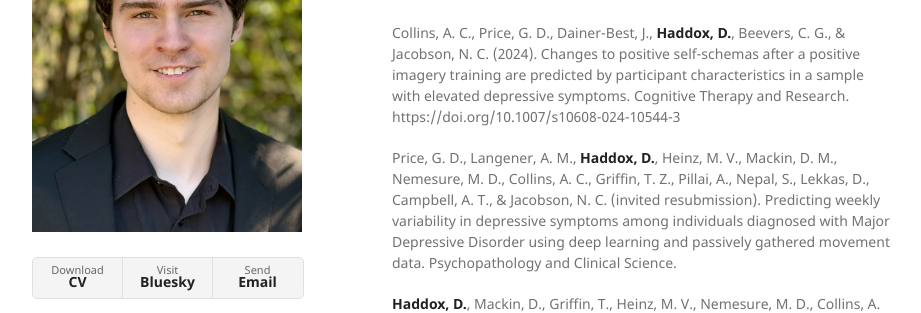
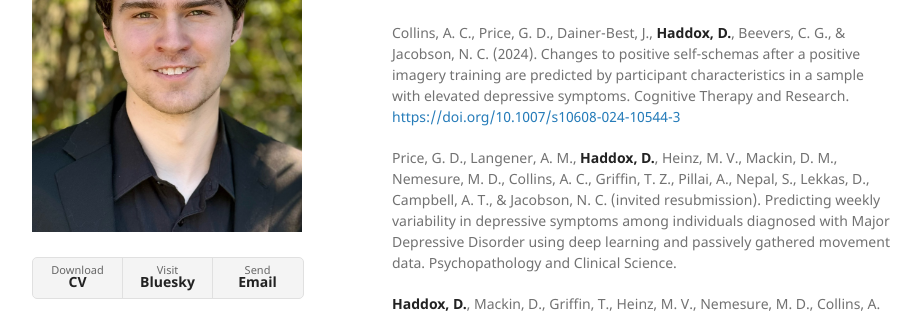
Before and after one commit to ddhaddox/ddhaddox.github.io, a Jekyll site: the page built from index.md, in a window 1280 px wide and 900 px high, scrolled down 325 px. Shown: the part 237-550 px from the top of the window, without its empty margins (178-1099 px from the left). Built offline with Jekyll 4.4.1, drawn with Linux system fonts in a browser that asks for light colours; our own code applies the rules of GitHub Pages for plain Markdown files; part of the change alters nothing that is shown.

```diff
--- a/index.md
+++ b/index.md
@@ -14,7 +14,7 @@ Bachelor of Arts in Psychology, Minor in Computer Science
 
 # Publications
 
-Collins, A. C., Price, G. D., Dainer-Best, J., **Haddox, D.**, Beevers, C. G., & Jacobson, N. C. (2024). Changes to positive self-schemas after a positive imagery training are predicted by participant characteristics in a sample with elevated depressive symptoms. Cognitive Therapy and Research. https://doi.org/10.1007/s10608-024-10544-3
+Collins, A. C., Price, G. D., Dainer-Best, J., **Haddox, D.**, Beevers, C. G., & Jacobson, N. C. (2024). Changes to positive self-schemas after a positive imagery training are predicted by participant characteristics in a sample with elevated depressive symptoms. Cognitive Therapy and Research. [https://doi.org/10.1007/s10608-024-10544-3](https://doi.org/10.1007/s10608-024-10544-3)
 
 Price, G. D., Langener, A. M., **Haddox, D.**, Heinz, M. V., Mackin, D. M., Nemesure, M. D., Collins, A. C., Griffin, T. Z., Pillai, A., Nepal, S., Lekkas, D., Campbell, A. T., & Jacobson, N. C. (invited resubmission). Predicting weekly variability in depressive symptoms among individuals diagnosed with Major Depressive Disorder using deep learning and passively gathered movement data. Psychopathology and Clinical Science.
 
```
